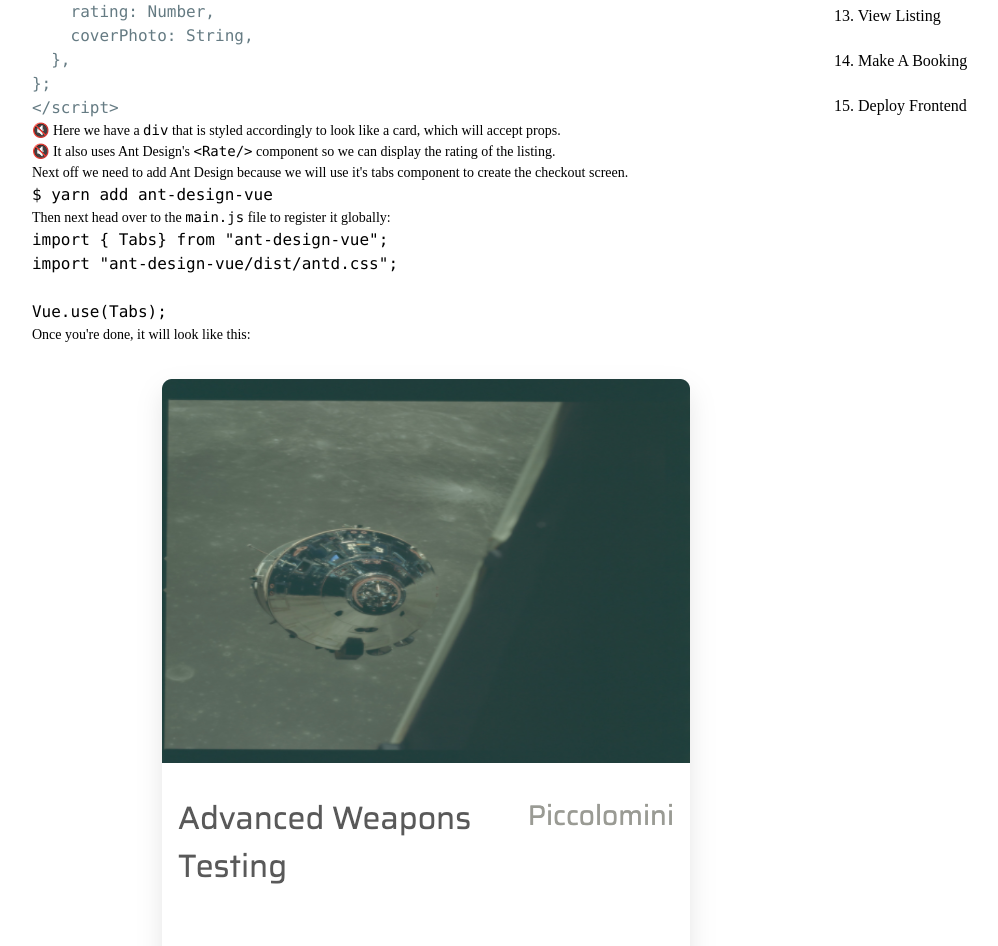
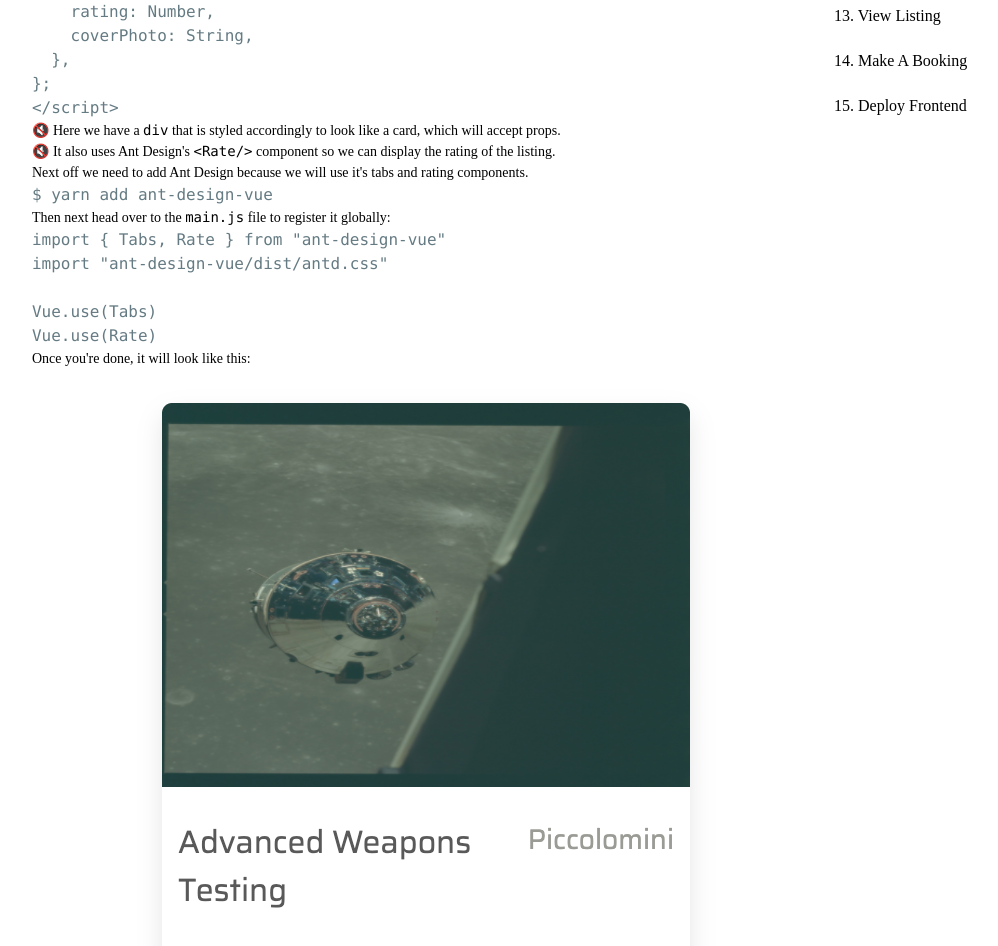
Before and after one commit to Fullstack-Serverless-GraphQL/fullstack-serverless-graphql-docs, a Gatsby site: page /create-tour-card in a window 1280 px wide. Shown: the part 937-1883 px from the top of the page, without its empty margins (92-1090 px from the left). Built offline with nearby package versions, Linux system fonts and the light colour scheme; Gatsby itself is replaced by a stand-in of ours; some packages are replaced by stand-ins of ours; code samples lack their colours.

Commit message:
added intro here

````diff
--- a/src/content/create-tour-card.md
+++ b/src/content/create-tour-card.md
@@ -54,20 +54,20 @@ export default {
 
 🔇 It also uses Ant Design's `<Rate/>` component so we can display the rating of the listing.
 
-Next off we need to add Ant Design because we will use it's tabs component to create the checkout screen.
+Next off we need to add Ant Design because we will use it's tabs and rating components.
 
-```
+```bash
 $ yarn add ant-design-vue
 ```
 
 Then next head over to the `main.js` file to register it globally:
 
-```
-import { Tabs} from "ant-design-vue";
-import "ant-design-vue/dist/antd.css";
+```javascript
+import { Tabs, Rate } from "ant-design-vue"
+import "ant-design-vue/dist/antd.css"
 
-Vue.use(Tabs);
-
+Vue.use(Tabs)
+Vue.use(Rate)
 ```
 
 Once you're done, it will look like this:
````
